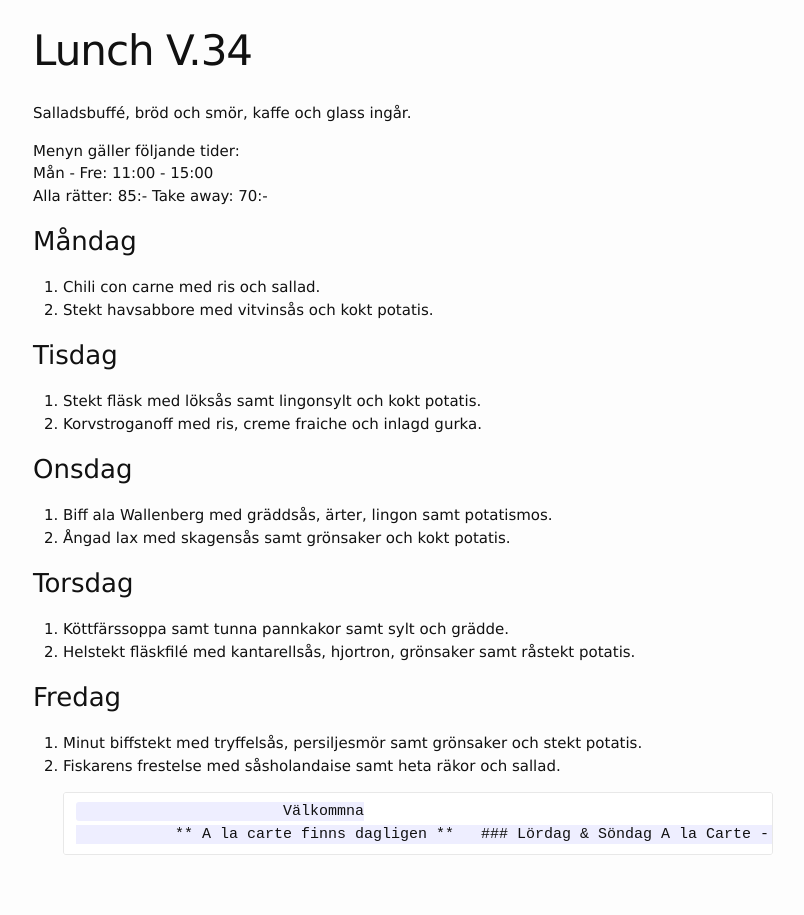
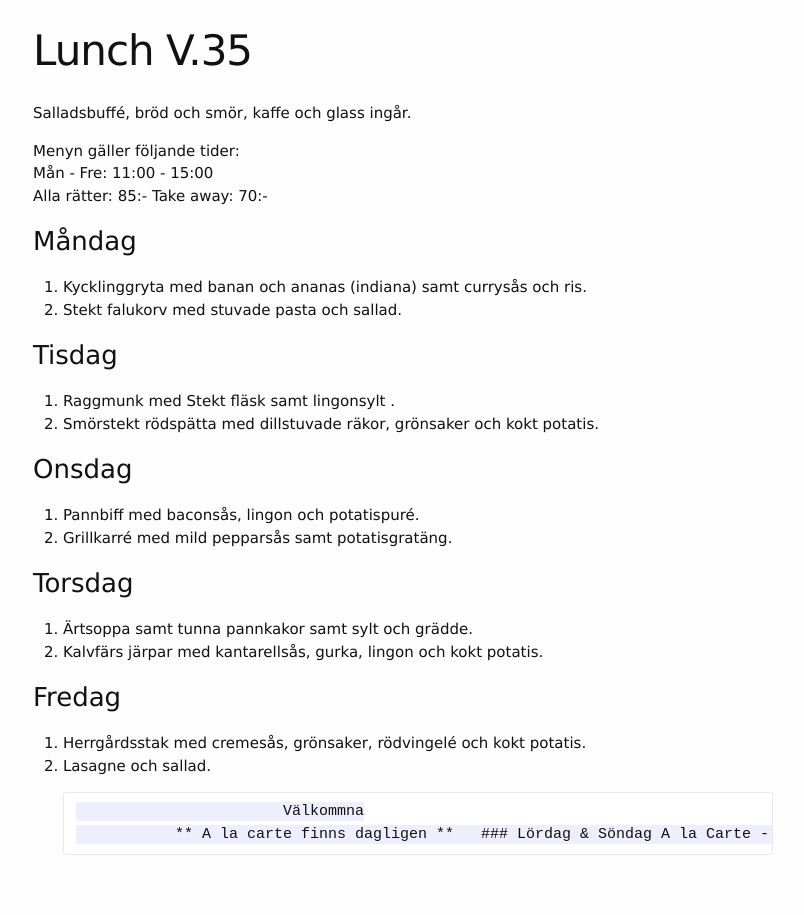
Before and after one commit to FarInn62/farinn62.github.io, a Jekyll site: the page built from lunch.md, in a window 1280 px wide. Shown: the whole page, without its empty margins (237-1041 px from the left). Built offline with Jekyll 4.4.1, drawn with Linux system fonts in a browser that asks for light colours.

Commit message:
Update lunch.md

```diff
--- a/lunch.md
+++ b/lunch.md
@@ -1,6 +1,6 @@
 ---
 layout: foodmenu
-title: Lunch V.34
+title: Lunch V.35
 permalink: /lunch/
 published: true
 ---
@@ -11,24 +11,24 @@ Mån - Fre: 11:00 - 15:00
 Alla rätter: 85:- Take away: 70:-
 
 ### Måndag
-1. Chili con carne med ris och sallad.
-2. Stekt havsabbore med vitvinsås och kokt potatis.
+1. Kycklinggryta med banan och ananas (indiana) samt currysås och ris.
+2. Stekt falukorv med stuvade pasta och sallad.
 
 ### Tisdag
-1. Stekt fläsk med löksås samt lingonsylt och kokt potatis.
-2. Korvstroganoff med ris, creme fraiche och inlagd gurka.
+1. Raggmunk med Stekt fläsk samt lingonsylt .
+2. Smörstekt rödspätta med dillstuvade räkor, grönsaker och kokt potatis.
 
 ### Onsdag
-1. Biff ala Wallenberg med gräddsås, ärter, lingon samt potatismos.
-2. Ångad lax med skagensås samt grönsaker och kokt potatis.
+1. Pannbiff med baconsås, lingon och potatispuré.
+2. Grillkarré med mild pepparsås samt potatisgratäng.
 
 ### Torsdag
-1. Köttfärssoppa samt tunna pannkakor samt sylt och grädde.
-2. Helstekt fläskfilé med kantarellsås, hjortron, grönsaker samt råstekt potatis.
+1. Ärtsoppa samt tunna pannkakor samt sylt och grädde.
+2. Kalvfärs järpar med kantarellsås, gurka, lingon och kokt potatis.
 
 ### Fredag
-1. Minut biffstekt med tryffelsås, persiljesmör samt grönsaker och stekt potatis.
-2. Fiskarens frestelse med såsholandaise samt heta räkor och sallad.
+1. Herrgårdsstak med cremesås, grönsaker, rödvingelé och kokt potatis.
+2. Lasagne och sallad.
 
                               Välkommna
                   ** A la carte finns dagligen **
```
